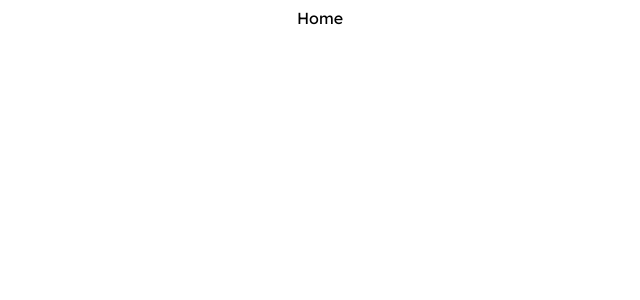
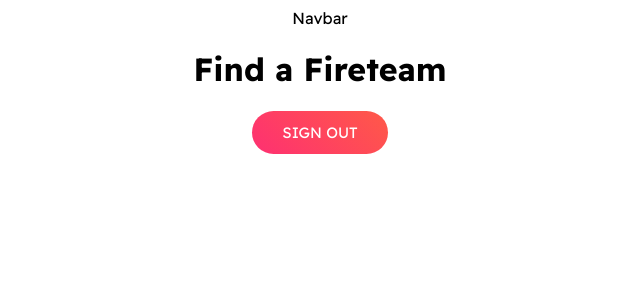
Before and after one commit to HectorDNuno/quicksave, a React (Create React App) app: page / in a window 1280 px wide. Shown: the top 300 px of the page, without its empty margins (320-960 px from the left). Built offline with nearby package versions, Linux system fonts and the light colour scheme.

Commit message:
adds more code to home components and imports navbar

```diff
--- a/src/pages/Home.js
+++ b/src/pages/Home.js
@@ -1,7 +1,22 @@
 import React from "react";
+import Navbar from "../components/Navbar";
+
+const authToken = true;
+
+const handleClick = () => {
+  console.log("clicked");
+};
 
 const Home = () => {
-  return <div>Home</div>;
+  return (
+    <div className="home">
+      <Navbar />
+      <h1>Find a Fireteam</h1>
+      <button className="primary-button" onClick={handleClick}>
+        {authToken ? "Sign Out" : "Create Account"}
+      </button>
+    </div>
+  );
 };
 
 export default Home;
```
